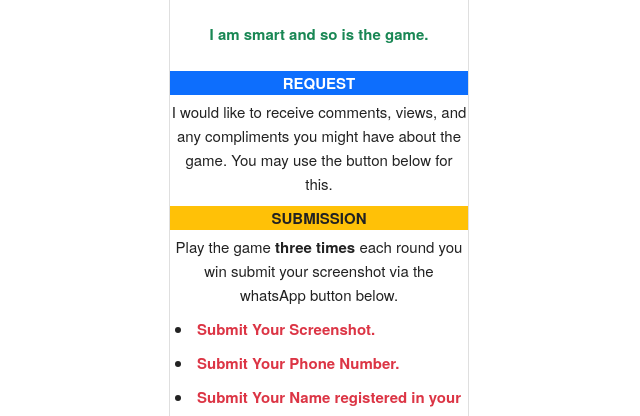
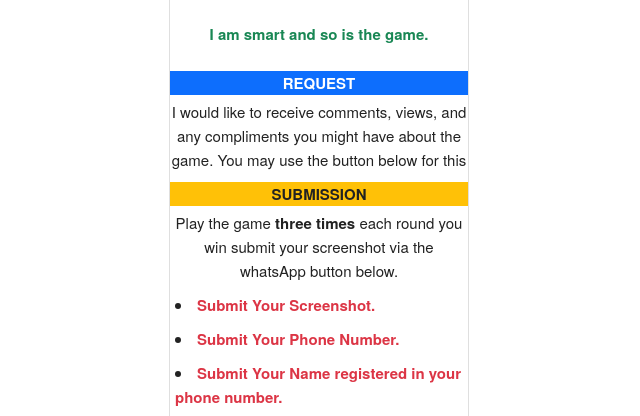
Before and after one commit to Athumanahmed/Number_Guessing_Game, a plain HTML site: page index.html in a window 1280 px wide. Shown: the part 1382-1798 px from the top of the page, without its empty margins (321-961 px from the left). Drawn offline with nearby package versions, Linux system fonts and the light colour scheme.

Commit message:
second commit

```diff
--- a/index.html
+++ b/index.html
@@ -48,7 +48,7 @@
                <p class="text-success text-center"><strong>I am smart and so is the game.</strong></p>
 
                 <p class="card-title bg-primary text-white text-center mb-2 P-3"><strong>REQUEST</strong></p>
-                <div class="card-text text-center P-2 mb-3">I would like to receive comments, views, and any compliments you might have about the game. You may use the button below for this.</div>
+                <div class="card-text text-center P-2 mb-3">I would like to receive comments, views, and any compliments you might have about the game. You may use the button below for this</div>
 
                 <div class="card-title bg-warning  text-center P-3 mb-2"> <strong>SUBMISSION</strong></div>
                 <p class="card-text text-center mb-3"> Play the game <strong>three times </strong> each round you win submit your screenshot via the whatsApp button below.
```
